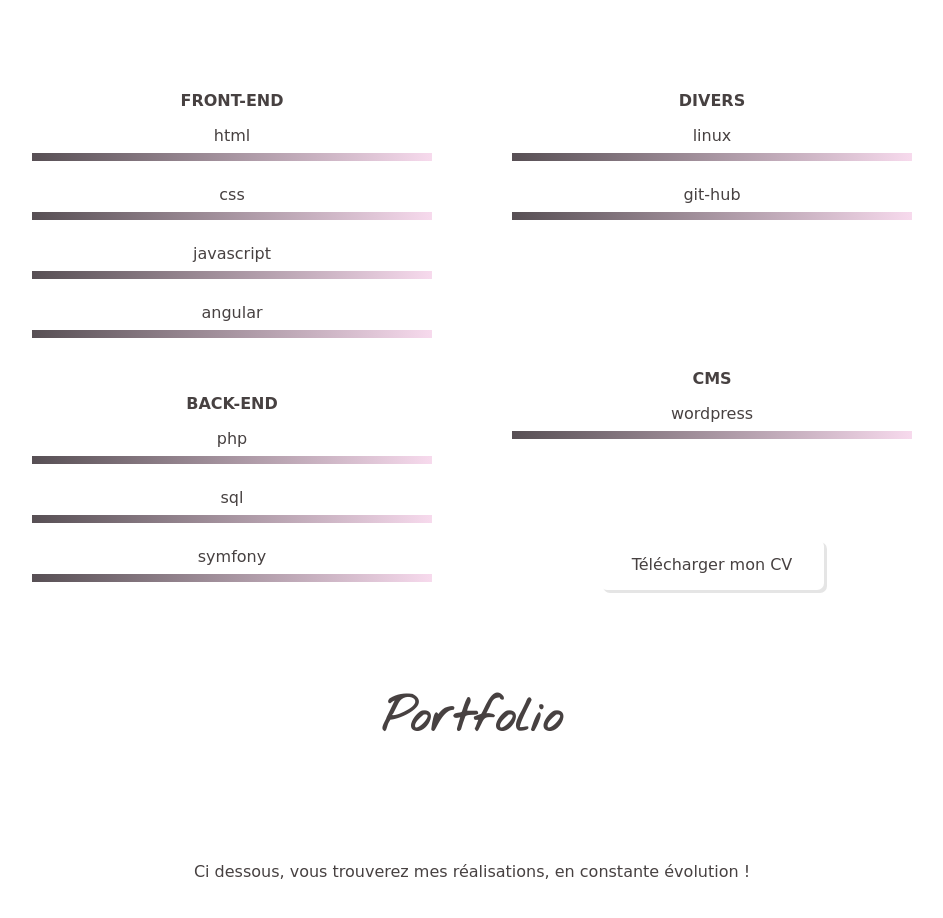
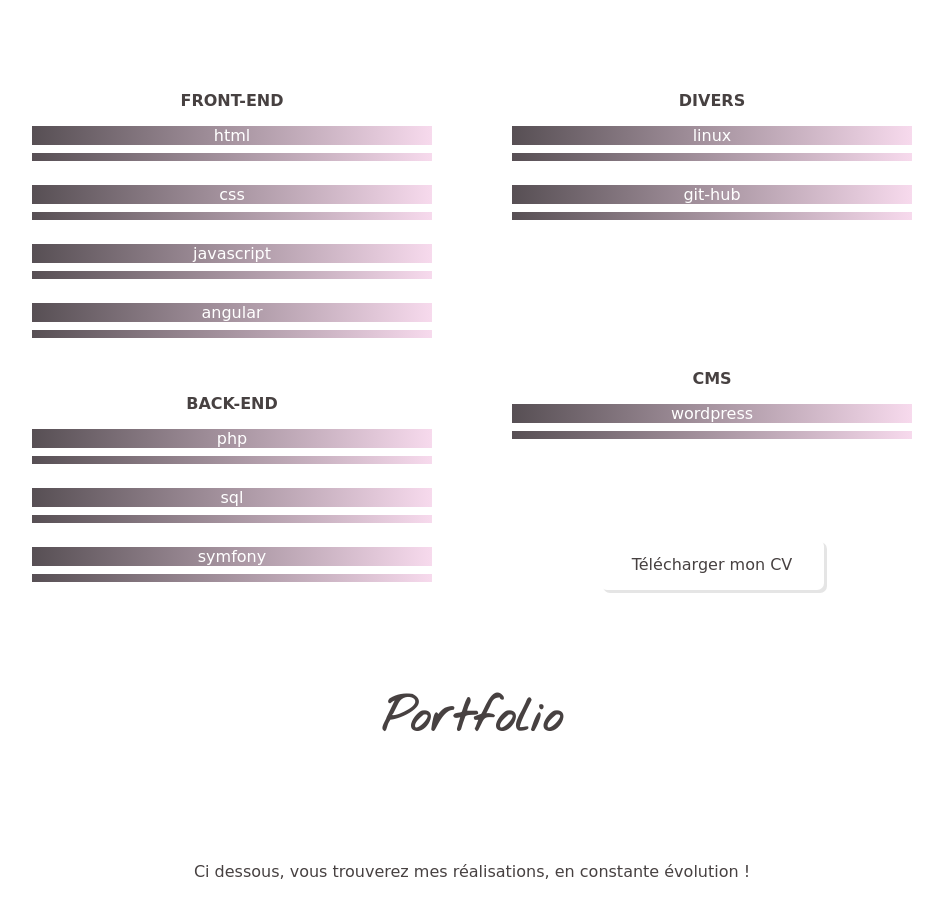
Before and after one commit to alicerichardeau/alicerichardeau.github.io, a plain HTML site: page index.html in a window 1280 px wide. Shown: the part 1320-2238 px from the top of the page, without its empty margins (168-1111 px from the left). Drawn offline with Linux system fonts and the light colour scheme; a web font is replaced by a local one.

Commit message:
commit 18 juin 10h

```diff
--- a/app/sass/bases/color.scss
+++ b/app/sass/bases/color.scss
@@ -28,6 +28,14 @@ body {
 
 }
 
+/*---SECTION COMPETENCES---*/
+
+#container{
+    p{
+        color: $color-bkgd;
+    }
+}
+
 /*---SECTION PORTFOLIO---*/
 
 #port{
--- a/app/sass/components/background.scss
+++ b/app/sass/components/background.scss
@@ -11,6 +11,14 @@ header {
 
 #text{
     border-radius: 10px;
+}
+
+/*---SECTION COMPETENCES---*/
+
+#container{
+    p{
+        background: $linear;
+    }
 }
 
 /*---SECTION PROTFOLIO---*/
```
Also changed, not shown: style.css, 1 other file.
